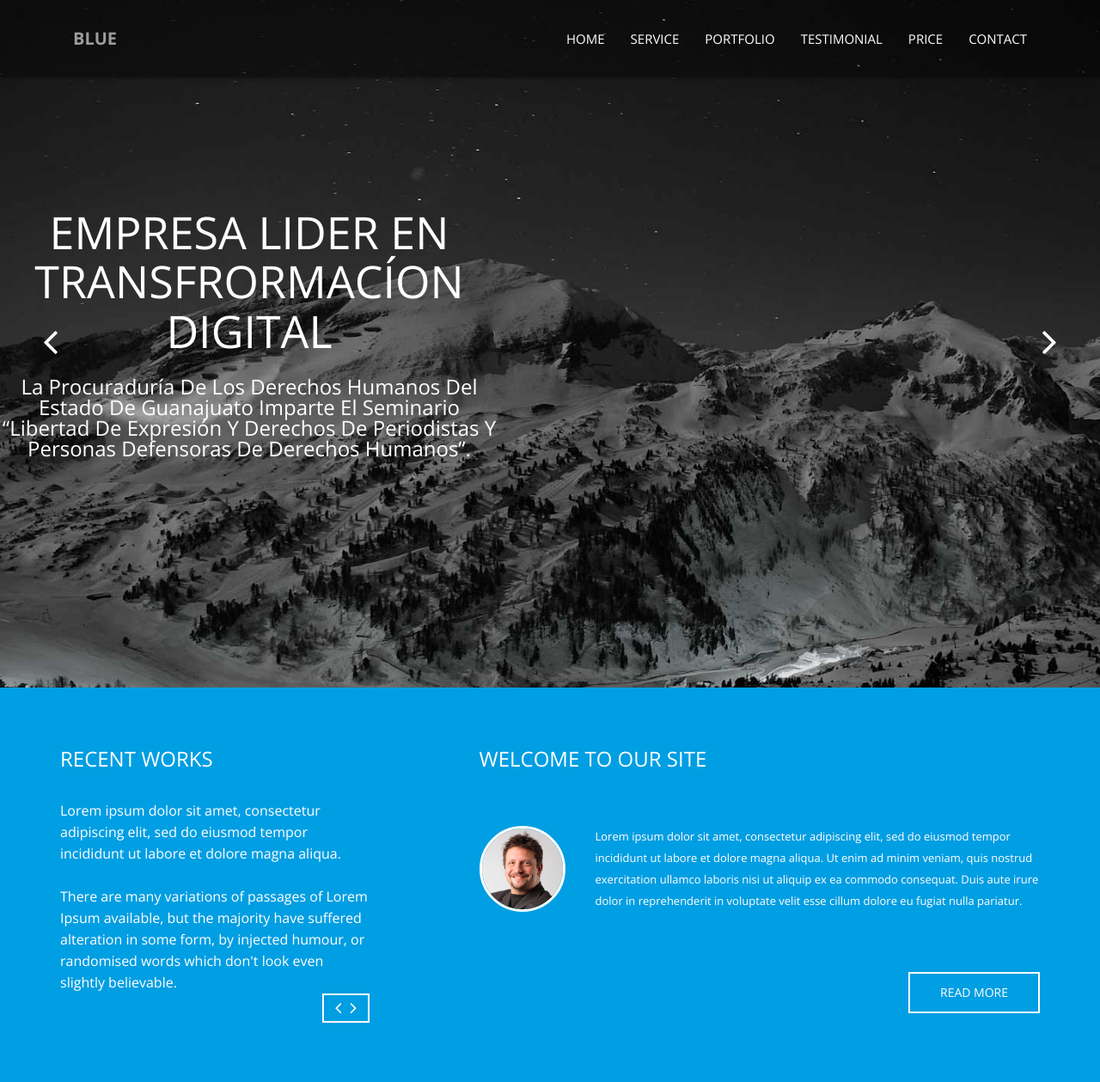
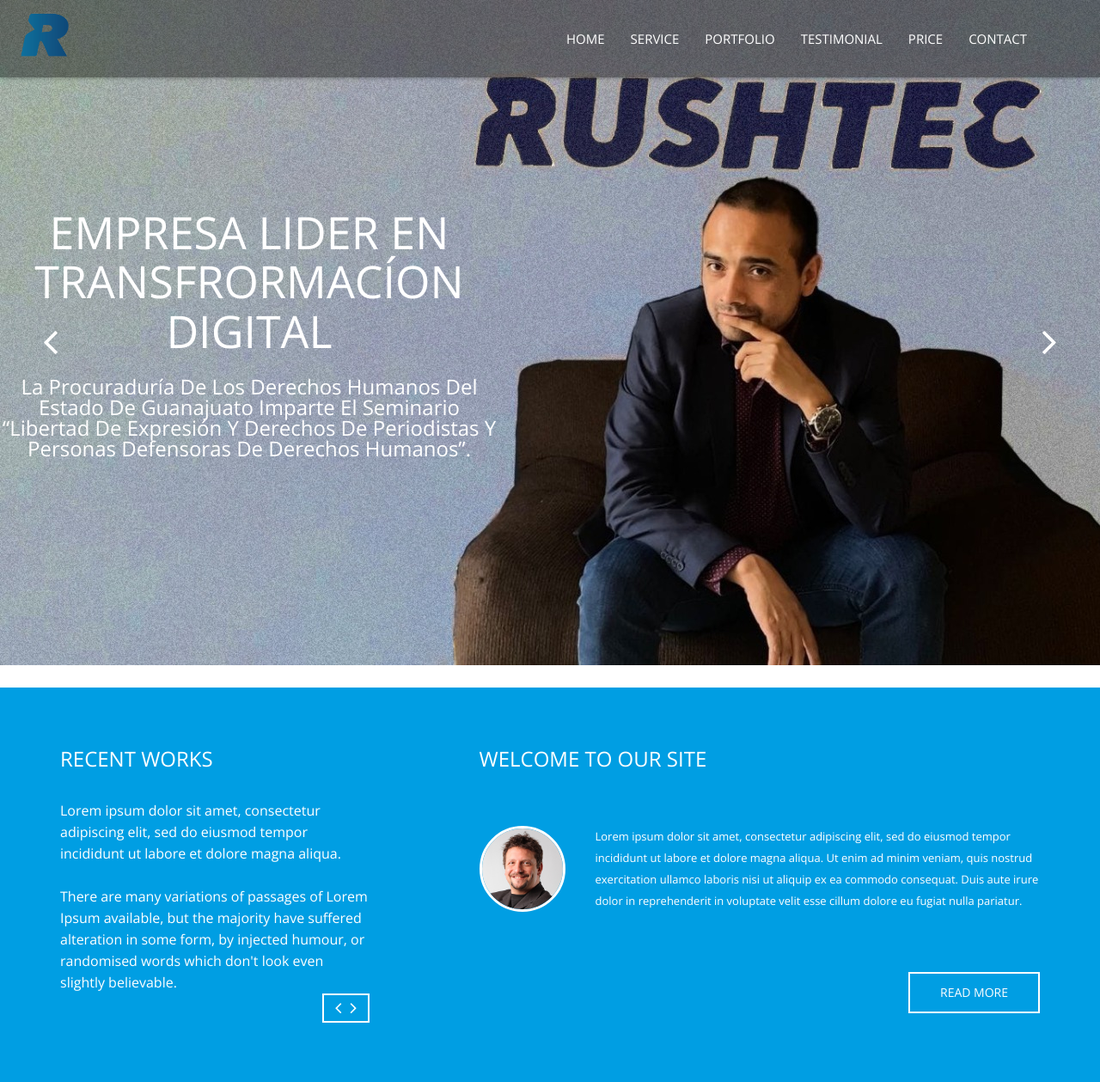
Before and after one commit to santiago-arzola/Rush, a PHP site: page / in a window 1280 px wide. Shown: the top 1259 px of the page at 86% size. Run offline with PHP 8.4, Linux system fonts and the light colour scheme; some libraries are stand-ins or nearby versions.

Commit message:
logo menu

```diff
--- a/comun/menu.php
+++ b/comun/menu.php
@@ -12,7 +12,7 @@
 
 					<!-- logo -->
 					<h1 class="navbar-brand">
-						<a href="#body">Blue</a>
+						<img src="./Recursos/Logos/R oficial.png" alt="logo" style="margin-left: -7rem; height: 66px; width: 80px;margin-top: -3rem;">
 					</h1>
 					<!-- /logo -->
                 </div>
--- a/index.php
+++ b/index.php
@@ -45,7 +45,7 @@
 		<!-- preloader -->
 		<div id="preloader">
             <div class="loder-box">
-            	<div class="battery"></div>
+            	<div> <img src="./Recursos/Logos/rush junio.png"></div>
             </div>
 		</div>
 		<!-- end preloader -->
@@ -67,7 +67,7 @@
 
 					<!-- logo -->
 					<h1 class="navbar-brand">
-						<a href="#body">Blue</a>
+						<img src="./Recursos/Logos/R oficial.png" alt="logo" style="margin-left: -7rem; height: 66px; width: 80px;margin-top: -3rem;">
 					</h1>
 					<!-- /logo -->
                 </div>
@@ -104,7 +104,7 @@
 
 					<div class="sl-slide" data-orientation="horizontal" data-slice1-rotation="-25" data-slice2-rotation="-25" data-slice1-scale="2" data-slice2-scale="2">
 
-						<div class="bg-img bg-img-1"></div>
+						<div><img style="width: 100%" src="./Recursos/Banner/fer.jpg"></div>
 
 						<div class="slide-caption">
                             <div class="caption-content">
```
